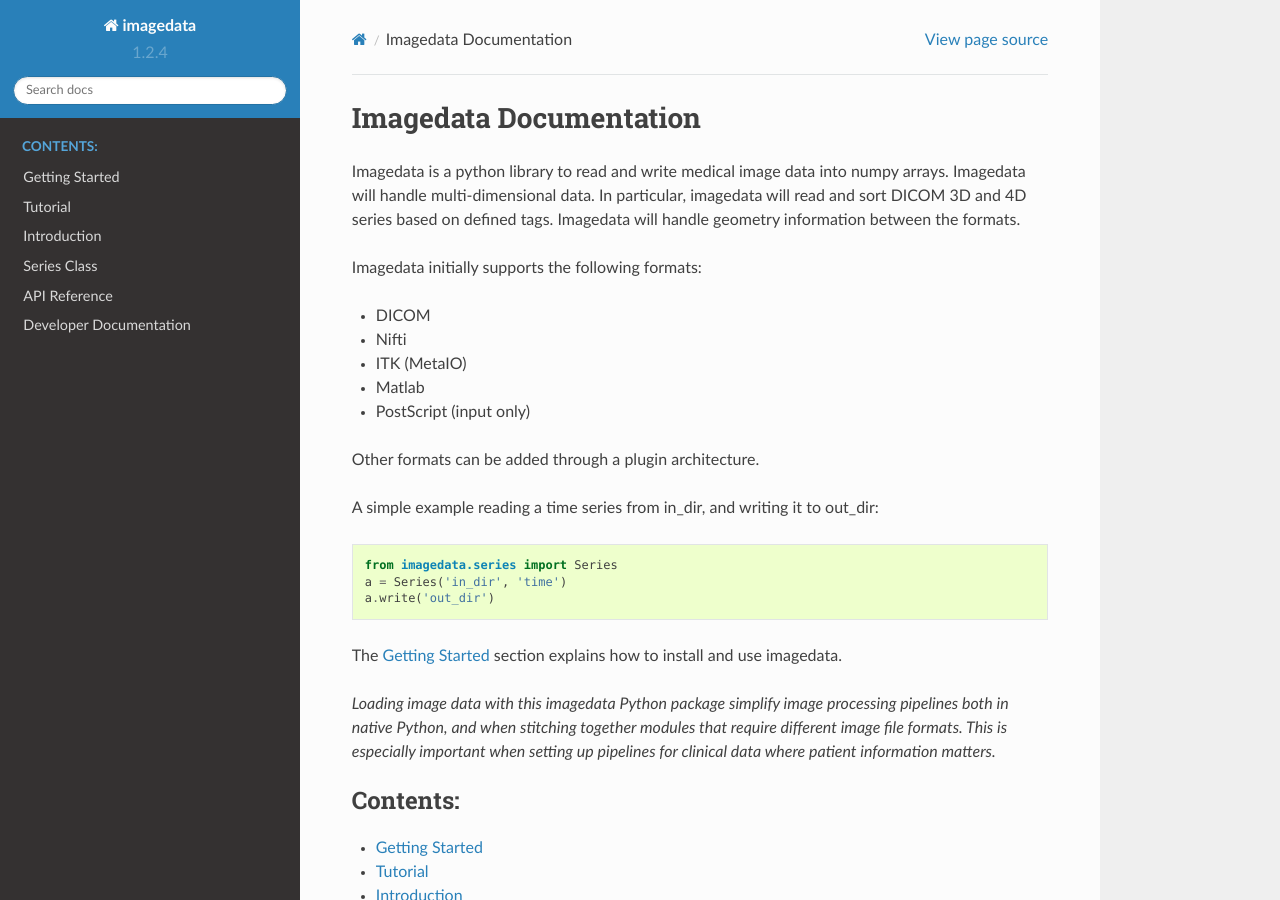
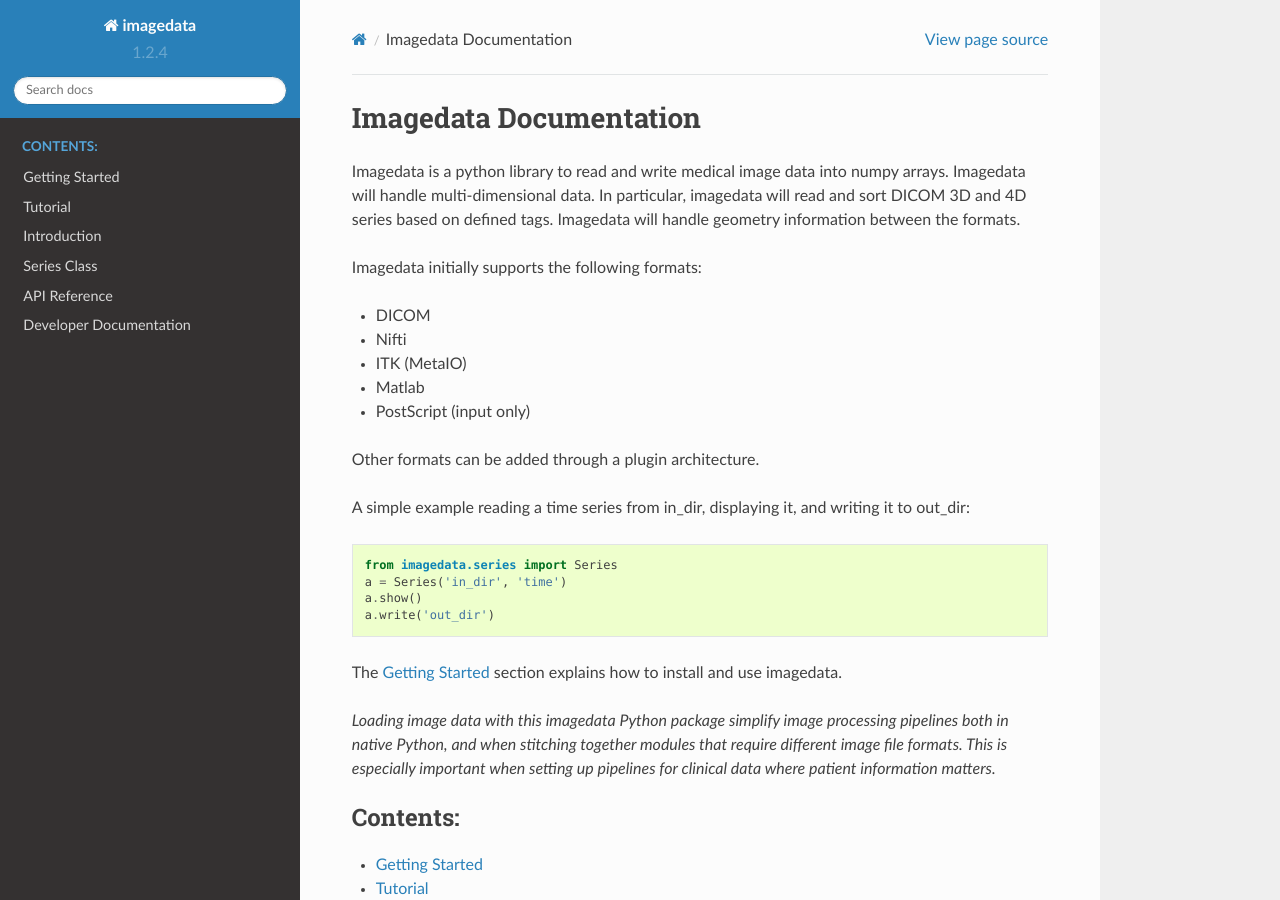
Before and after one commit to erling6232/imagedata, a Sphinx documentation site: the page built from docs/index.rst, in a window 1280 px wide and 900 px high. Built offline with Sphinx 7.4.7 and the Read the Docs theme 2.0.0, drawn with Linux system fonts in a browser that asks for light colours; pages that are not in the unit, such as notebooks, are missing from menus.

Commit message:
Added example with the Series.show() method.

```diff
--- a/docs/index.rst
+++ b/docs/index.rst
@@ -22,12 +22,13 @@ Imagedata initially supports the following formats:
 
 Other formats can be added through a plugin architecture.
 
-A simple example reading a time series from in_dir, and writing it to out_dir:
+A simple example reading a time series from in_dir, displaying it, and writing it to out_dir:
 
 .. code-block:: python
 
   from imagedata.series import Series
   a = Series('in_dir', 'time')
+  a.show()
   a.write('out_dir')
 
 The :ref:`Getting Started <GettingStarted>` section explains how to install and
```
